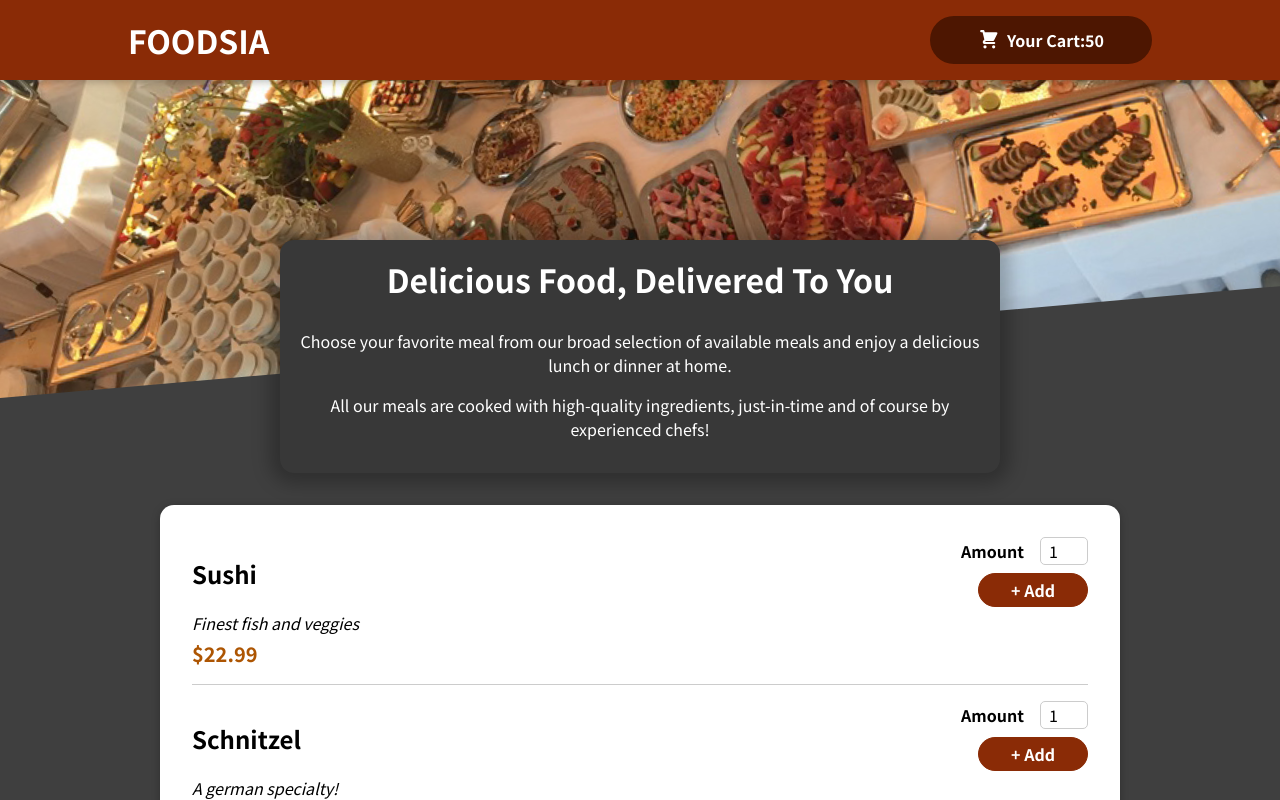
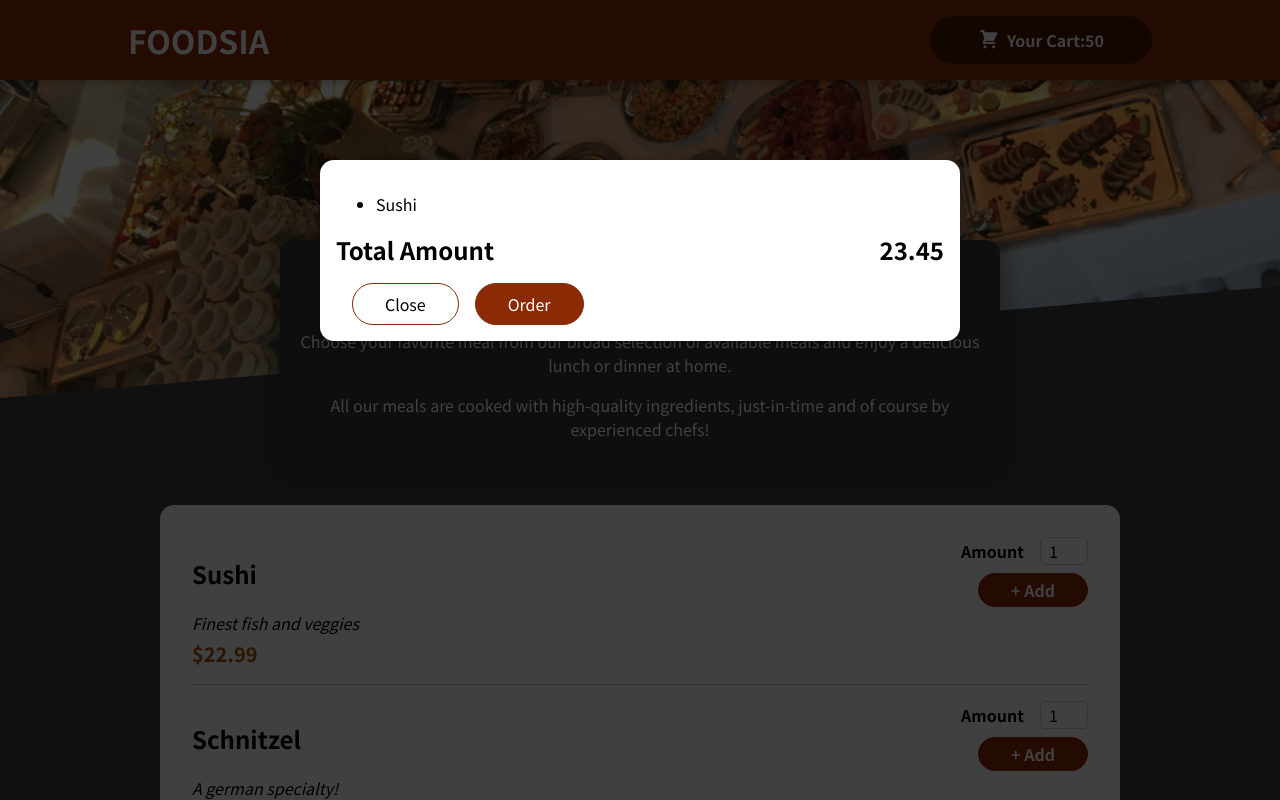
Before and after one commit to mianamir/food_order_app, a React (Create React App) app: page / in a window 1280 px wide. Shown: the top 800 px of the page. Built offline with nearby package versions, Linux system fonts and the light colour scheme.

Commit message:
cart component with react custom modal
cart component with react custom modal using backdrop, overlays.

```diff
--- a/public/index.html
+++ b/public/index.html
@@ -10,34 +10,17 @@
       content="Web site created using create-react-app"
     />
     <link rel="apple-touch-icon" href="%PUBLIC_URL%/logo192.png" />
-    <!--
-      manifest.json provides metadata used when your web app is installed on a
-      user's mobile device or desktop. See https://developers.google.com/web/fundamentals/web-app-manifest/
-    -->
+
     <link rel="manifest" href="%PUBLIC_URL%/manifest.json" />
-    <!--
-      Notice the use of %PUBLIC_URL% in the tags above.
-      It will be replaced with the URL of the `public` folder during the build.
-      Only files inside the `public` folder can be referenced from the HTML.
 
-      Unlike "/favicon.ico" or "favicon.ico", "%PUBLIC_URL%/favicon.ico" will
-      work correctly both with client-side routing and a non-root public URL.
-      Learn how to configure a non-root public URL by running `npm run build`.
-    -->
-    <title>React App</title>
+    <title>Foodsia | Food Order App</title>
   </head>
   <body>
     <noscript>You need to enable JavaScript to run this app.</noscript>
+
+    <div id='overlays'></div>
+
     <div id="root"></div>
-    <!--
-      This HTML file is a template.
-      If you open it directly in the browser, you will see an empty page.
 
-      You can add webfonts, meta tags, or analytics to this file.
-      The build step will place the bundled scripts into the <body> tag.
-
-      To begin the development, run `npm start` or `yarn start`.
-      To create a production bundle, use `npm run build` or `yarn build`.
-    -->
   </body>
 </html>
--- a/src/App.js
+++ b/src/App.js
@@ -2,6 +2,7 @@
 
 import Header from './components/Layout/Header';
 import Meals from './components/Meals/Meals';
+import Cart from './components/Cart/Cart';
 
 
 function App() {
@@ -13,6 +14,7 @@
   return (
     <div>
       <Fragment>
+        <Cart/>
         <Header />
         <main>
           <Meals/>
--- /dev/null
+++ b/src/components/Cart/Cart.js
@@ -0,0 +1,37 @@
+import Modal from '../UI/Modal';
+
+import classes from './Cart.module.css';
+
+
+const Cart = (props) => {
+
+    const cartItems = (
+        <ul className={classes['cart-items']}>
+        {[
+        {
+            id: 'c1',
+            'name': 'Sushi',
+            'price': '$12.99'
+        }
+    ].map((item) => <li>{item.name}</li>)}
+    </ul>
+    );
+
+    return (
+        <Modal>
+        {cartItems}
+        <id className={classes.total}>
+            <span>Total Amount</span>
+            <span>23.45</span>
+        </id>
+        <id className={classes.actions}>
+            <button className={classes['button--all']}>Close</button>
+            <button className={classes.button}>Order</button>
+
+        </id>
+    </Modal>
+    );
+};
+
+
+export default Cart;
--- /dev/null
+++ b/src/components/Cart/Cart.module.css
@@ -0,0 +1,46 @@
+cart-items {
+    list-style: none;
+    margin: 0;
+    padding: 0;
+    max-height: 20rem;
+    overflow: auto;
+  }
+
+  .total {
+    display: flex;
+    justify-content: space-between;
+    align-items: center;
+    font-weight: bold;
+    font-size: 1.5rem;
+    margin: 1rem 0;
+  }
+
+  .actions {
+    text-align: right;
+  }
+
+  .actions button {
+    font: inherit;
+    cursor: pointer;
+    background-color: transparent;
+    border: 1px solid #8a2b06;
+    padding: 0.5rem 2rem;
+    border-radius: 25px;
+    margin-left: 1rem;
+  }
+
+  .actions button:hover,
+  .actions button:active {
+    background-color: #5a1a01;
+    border-color: #5a1a01;
+    color: white;
+  }
+
+  .actions .button--alt {
+    color: #8a2b06;
+  }
+
+  .actions .button {
+    background-color: #8a2b06;
+    color: white;
+  }
--- /dev/null
+++ b/src/components/UI/Modal.js
@@ -0,0 +1,34 @@
+import {Fragment} from 'react';
+import ReactDOM from 'react-dom';
+
+import classes from './Modal.module.css';
+
+
+const Backdrop = props => {
+    return <div className={classes.backdrop}></div>
+};
+
+const ModalOverlay = props => {
+    return <div className={classes.modal}>
+        <div className={classes.content}>
+        {props.children}
+        </div>
+    </div>
+};
+
+
+const portalElement = document.getElementById('overlays');
+
+const Modal = (props) => {
+
+    return <Fragment>
+        {ReactDOM.createPortal(<Backdrop/>, portalElement)}
+        {ReactDOM.createPortal(
+            <ModalOverlay>{props.children}</ModalOverlay>,
+            portalElement
+            )}
+    </Fragment>;
+};
+
+
+export default Modal;
--- /dev/null
+++ b/src/components/UI/Modal.module.css
@@ -0,0 +1,40 @@
+.backdrop {
+    position: fixed;
+    top: 0;
+    left: 0;
+    width: 100%;
+    height: 100vh;
+    z-index: 20;
+    background-color: rgba(0, 0, 0, 0.75);
+  }
+
+  .modal {
+    position: fixed;
+    top: 20vh;
+    left: 5%;
+    width: 90%;
+    background-color: white;
+    padding: 1rem;
+    border-radius: 14px;
+    box-shadow: 0 2px 8px rgba(0, 0, 0, 0.25);
+    z-index: 30;
+    animation: slide-down 300ms ease-out forwards;
+  }
+
+  @media (min-width: 768px) {
+    .modal {
+      width: 40rem;
+      left: calc(50% - 20rem);
+    }
+  }
+
+  @keyframes slide-down {
+    from {
+      opacity: 0;
+      transform: translateY(-3rem);
+    }
+    to {
+      opacity: 1;
+      transform: translateY(0);
+    }
+  }
```
Also changed, not shown: 1 other file (tests, documents, lock files or other folders).
